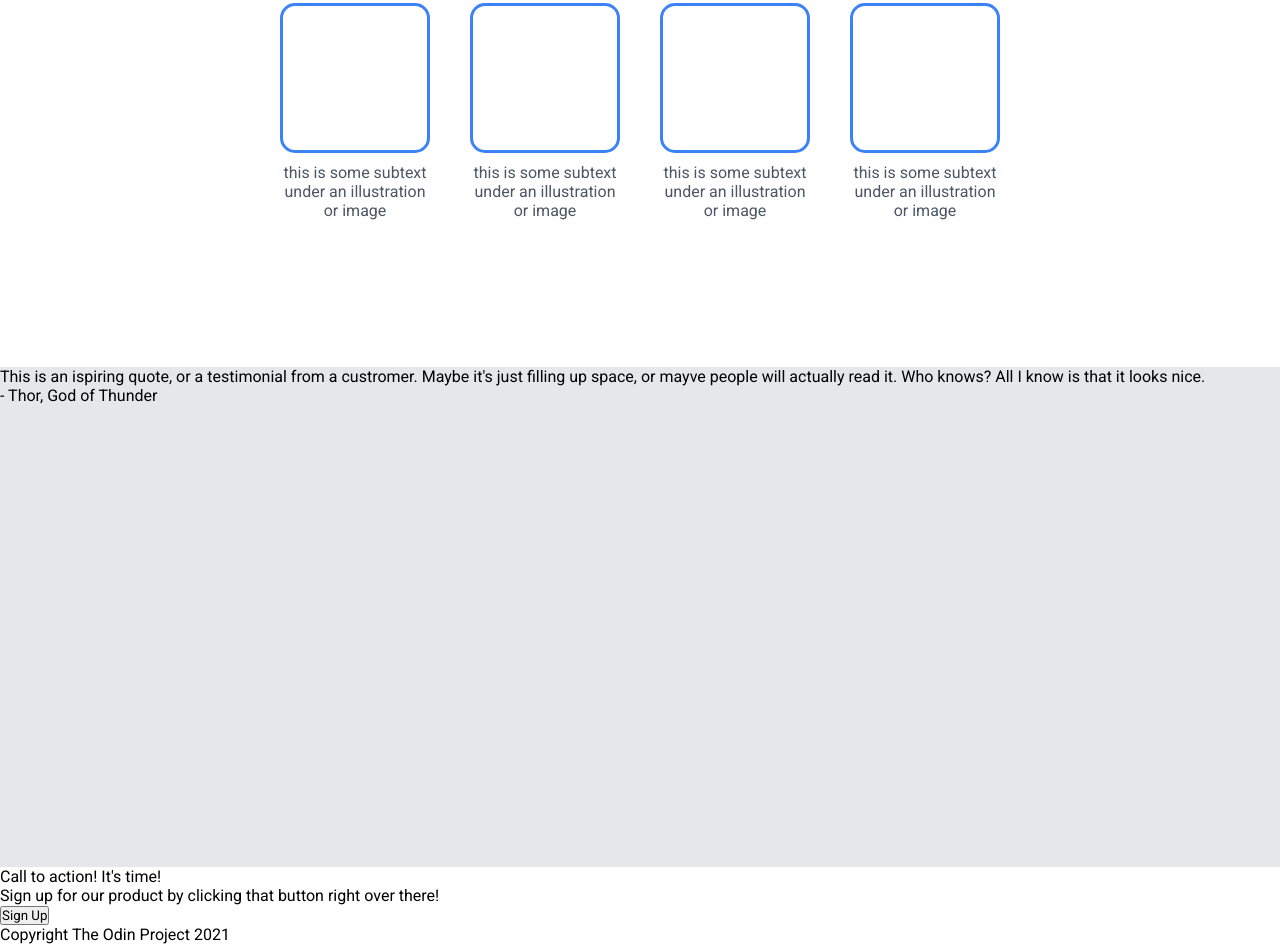
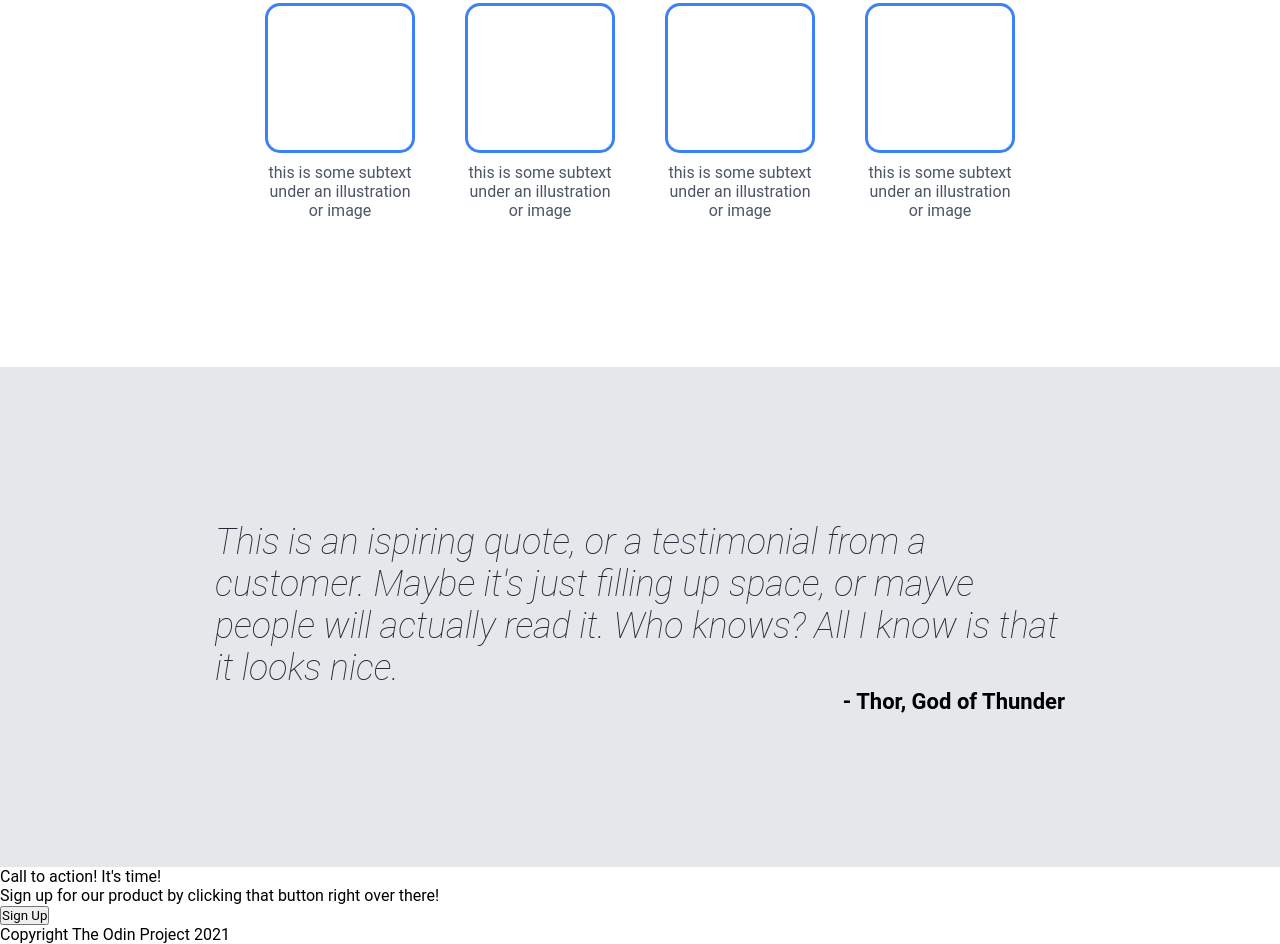
Before and after one commit to algodoncin/odin-landing-page, a plain HTML site: page index.html in a window 1280 px wide. Shown: the part 708-1652 px from the top of the page. Drawn offline with Linux system fonts and the light colour scheme.

Commit message:
Quote CSS added

```diff
--- a/index.html
+++ b/index.html
@@ -65,8 +65,10 @@
                 </div>
             </div>
             <div class="quote">
-                <span>This is an ispiring quote, or a testimonial from a custromer. Maybe it's just filling up space, or mayve people will actually read it. Who knows? All I know is that it looks nice.</span>
-                <span>- Thor, God of Thunder</span>
+                <div class="quote-content">
+                    <span class="text">This is an ispiring quote, or a testimonial from a customer. Maybe it's just filling up space, or mayve people will actually read it. Who knows? All I know is that it looks nice.</span>
+                    <span class="author">- Thor, God of Thunder</span>
+                </div>
             </div>
             <div class="ad">
                 <div>
--- a/style.css
+++ b/style.css
@@ -1,10 +1,8 @@
-@import url('https://fonts.googleapis.com/css?family=Roboto');
-
 * {
     box-sizing: border-box;
     margin: 0px;
     padding: 0px;
-    font-family: roboto;
+    font-family: 'Roboto', sans-serif;
 }
 
 span {
@@ -123,7 +121,7 @@ ul, li{
 .container .content .info .info-list{
     display: flex;
     flex-wrap: wrap;
-    gap: 40px;
+    gap: 50px;
     flex-grow: 2;
 }
 
@@ -148,5 +146,25 @@ ul, li{
 
 .container .content .quote{
     height: 500px;
+    display: flex;
+    justify-content: center;
+    align-items: center;
     background-color: #E5E7EB;
 }
+
+.container .content .quote .quote-content{
+    width: 850px;
+}
+
+.container .content .quote .quote-content .text{
+    font-size: 36px;
+    font-weight: 100;
+    font-style: italic;
+    color: #1F2937;
+}
+
+.container .content .quote .quote-content .author{
+    font-size: 22px;
+    font-weight: bolder;
+    text-align: right;
+}
```
